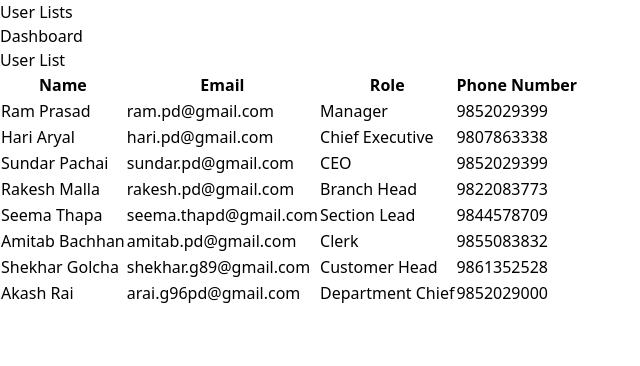
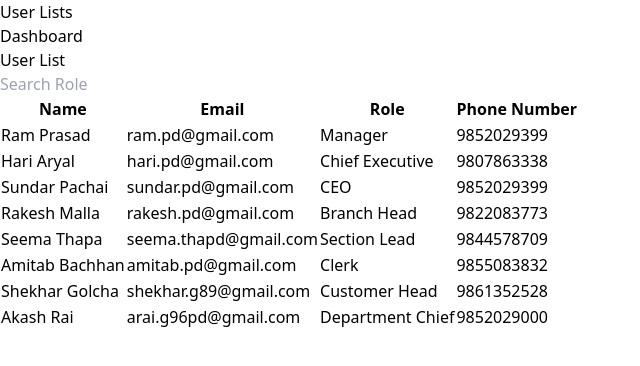
Before and after one commit to rabingrg/task, a React (Vite) app: page /userList in a window 1280 px wide. Shown: the top 366 px of the page, without its empty margins (0-640 px from the left). Built offline with nearby package versions, Linux system fonts and the light colour scheme.

Commit message:
feat: added search functionality

```diff
--- a/src/App.tsx
+++ b/src/App.tsx
@@ -1,15 +1,14 @@
-// import React from 'react'
 import {Routes,Route} from 'react-router-dom'
 import Login from './components/pages/Login'
 import Dashboard from './components/pages/Dashboard'
-import UserList from './components/pages/UserList'
+import SearchList from './components/pages/UserLists'
 
 export const App = () => {
   return (
     <Routes>
       <Route path='' element={<Login/>}/>
       <Route path='/dashboard' element={<Dashboard/>}/>
-      <Route path='/userList' element={<UserList/>}/>
+      <Route path='/userList' element={<SearchList/>}/>
     </Routes>
   )
 }
--- a/src/components/pages/UserList.tsx
+++ /dev/null
@@ -1,105 +0,0 @@
-// import React from 'react'
-import {
-  createColumnHelper,
-  flexRender,
-  getCoreRowModel,
-  useReactTable,
-  getFilteredRowModel,
-} from "@tanstack/react-table";
-import { UserListTypes } from "../types/UserListTypes";
-import { UserListData } from "../store/AllUsers";
-import SideBar from "./ui/SideBar";
-
-const UserList = () => {
-  const columnHelper = createColumnHelper<UserListTypes>();
-  const columns = [
-    columnHelper.accessor("name", {
-      header: "Name",
-      cell: (info) => info.renderValue(),
-      footer: (info) => info.column.id,
-    }),
-    columnHelper.accessor("email", {
-      header: "Email",
-      cell: (info) => info.renderValue(),
-      footer: (info) => info.column.id,
-    }),
-    columnHelper.accessor("role", {
-      header: "Role",
-      cell: (info) => info.renderValue(),
-      footer: (info) => info.column.id,
-    }),
-    columnHelper.accessor("phone", {
-      header: "Phone Number",
-      cell: (info) => info.renderValue(),
-      footer: (info) => info.column.id,
-    }),
-  ];
-
-  const table = useReactTable({
-    data: UserListData,
-    columns,
-    getCoreRowModel: getCoreRowModel(),
-    getFilteredRowModel: getFilteredRowModel(),
-  });
-
-  return (
-    <div className="w-screen h-screen">
-      <header className="h-20 flex justify-center items-center bg-blue-100 text-center text-3xl text-gray-600 shadow-md">
-        User Lists
-      </header>
-      <section className="w-full h-full flex">
-        <aside className="w-[18rem] h-full p-6 bg-gray-200">
-          <SideBar />
-        </aside>
-        <div className="w-[calc(100%-18rem)] flex justify-center ">
-          <div className="w-full px-5 py-7">
-            <table className="w-full">
-              <thead>
-                {table.getHeaderGroups().map((headerGroup) => (
-                  <tr key={headerGroup.id}>
-                    {" "}
-                    {headerGroup.headers.map((header) => (
-                      <th
-                        key={header.id}
-                        className="h-[2.25rem] pb-[1.5rem] font-normal text-[rem] text-gray-600 leading-[rem] text-center"
-                      >
-                        {header.isPlaceholder
-                          ? null
-                          : flexRender(
-                              header.column.columnDef.header,
-                              header.getContext()
-                            )}
-                      </th>
-                    ))}
-                  </tr>
-                ))}
-              </thead>
-              <tbody>
-                {table.getRowModel().rows.map((row) => (
-                    <>
-                  <tr
-                    key={row.id}
-                    className=" mt-[1.5rem] bg-gray-100 h-[3.25rem]"
-                  >
-                    {row.getVisibleCells().map((cell) => (
-                      <td key={cell.id} className="py-2 text-center">
-                        {flexRender(
-                          cell.column.columnDef.cell,
-                          cell.getContext()
-                        )}
-                      </td>
-                    ))}
-                  </tr>
-                  <div className="h-1" />
-                  </>
-                ))}
-              </tbody>
-            </table>
-          </div>
-        </div>
-      </section>
-    </div>
-  );
-};
-
-export default UserList;
--- /dev/null
+++ b/src/components/pages/UserLists.tsx
@@ -0,0 +1,45 @@
+import { useState } from "react";
+import { UserListData } from "../store/AllUsers";
+import SearchUser from "./ui/SearchUser";
+import UserList from "./ui/UserTable";
+import SideBar from "./ui/SideBar";
+import { UserListTypes } from "../types/UserListTypes";
+
+const SearchList = () => {
+  const [searchRole, setSearchRole] = useState<string>("");
+  const filteredUsers: UserListTypes[] = UserListData.filter((user) =>
+    user.role.toLowerCase().includes(searchRole.toLowerCase())
+  );
+
+  // console.log("filteredUsers", filteredUsers);
+
+  return (
+    <div>
+      <div className="w-screen h-screen">
+        <header className="h-20 flex justify-center items-center bg-blue-100 text-center text-3xl text-gray-600 shadow-md">
+          User Lists
+        </header>
+        <section className="w-full h-full flex">
+          <aside className="w-[18rem] h-full p-6 bg-gray-200">
+            <SideBar />
+          </aside>
+          <div className="w-[calc(100%-18rem)] flex justify-center ">
+            <div className="w-full relative">
+              <div className="absolute top-5 left-7">
+                <SearchUser
+                  searchRole={searchRole}
+                  setSearchRole={setSearchRole}
+                />
+              </div>
+              <div className="mt-10">
+                <UserList filteredUsers={filteredUsers} />
+              </div>
+            </div>
+          </div>
+        </section>
+      </div>
+    </div>
+  );
+};
+
+export default SearchList;
--- /dev/null
+++ b/src/components/pages/ui/SearchUser.tsx
@@ -0,0 +1,18 @@
+export interface SearchProps {
+  searchRole: string;
+  setSearchRole: (data: string) => void;
+}
+
+const SearchUser = ({ searchRole, setSearchRole }: SearchProps) => {
+  return (
+    <input
+      type="text"
+      value={searchRole}
+      placeholder="Search Role"
+      onChange={(e) => setSearchRole(e.target.value)}
+      className="border-2 border-yellow-400 bg-gray-100 text-gray-600 rounded w-30 h-10 p-3"
+    />
+  );
+};
+
+export default SearchUser;
--- /dev/null
+++ b/src/components/pages/ui/UserTable.tsx
@@ -0,0 +1,85 @@
+// import React from 'react'
+import {
+  createColumnHelper,
+  flexRender,
+  getCoreRowModel,
+  useReactTable,
+  getFilteredRowModel,
+} from "@tanstack/react-table";
+import { UserListTypes } from "../../types/UserListTypes";
+
+const UserList = ({ filteredUsers }) => {
+  const columnHelper = createColumnHelper<UserListTypes>();
+  const columns = [
+    columnHelper.accessor("name", {
+      header: "Name",
+      cell: (info) => info.renderValue(),
+      footer: (info) => info.column.id,
+    }),
+    columnHelper.accessor("email", {
+      header: "Email",
+      cell: (info) => info.renderValue(),
+      footer: (info) => info.column.id,
+    }),
+    columnHelper.accessor("role", {
+      header: "Role",
+      cell: (info) => info.renderValue(),
+      footer: (info) => info.column.id,
+    }),
+    columnHelper.accessor("phone", {
+      header: "Phone Number",
+      cell: (info) => info.renderValue(),
+      footer: (info) => info.column.id,
+    }),
+  ];
+
+  const table = useReactTable({
+    data: filteredUsers,
+    columns,
+    getCoreRowModel: getCoreRowModel(),
+    getFilteredRowModel: getFilteredRowModel(),
+  });
+
+  return (
+    <div className="w-full px-5 py-7">
+      <table className="w-full">
+        <thead>
+          {table.getHeaderGroups().map((headerGroup) => (
+            <tr key={headerGroup.id}>
+              {" "}
+              {headerGroup.headers.map((header) => (
+                <th
+                  key={header.id}
+                  className="h-[2.25rem] pb-[1.5rem] font-normal text-[rem] text-gray-600 leading-[rem] text-center"
+                >
+                  {header.isPlaceholder
+                    ? null
+                    : flexRender(
+                        header.column.columnDef.header,
+                        header.getContext()
+                      )}
+                </th>
+              ))}
+            </tr>
+          ))}
+        </thead>
+        <tbody>
+          {table.getRowModel().rows.map((row) => (
+            <>
+              <tr key={row.id} className=" mt-[1.5rem] bg-gray-100 h-[3.25rem]">
+                {row.getVisibleCells().map((cell) => (
+                  <td key={cell.id} className="py-2 text-center">
+                    {flexRender(cell.column.columnDef.cell, cell.getContext())}
+                  </td>
+                ))}
+              </tr>
+              <div className="h-1" />
+            </>
+          ))}
+        </tbody>
+      </table>
+    </div>
+  );
+};
+
+export default UserList;
```
